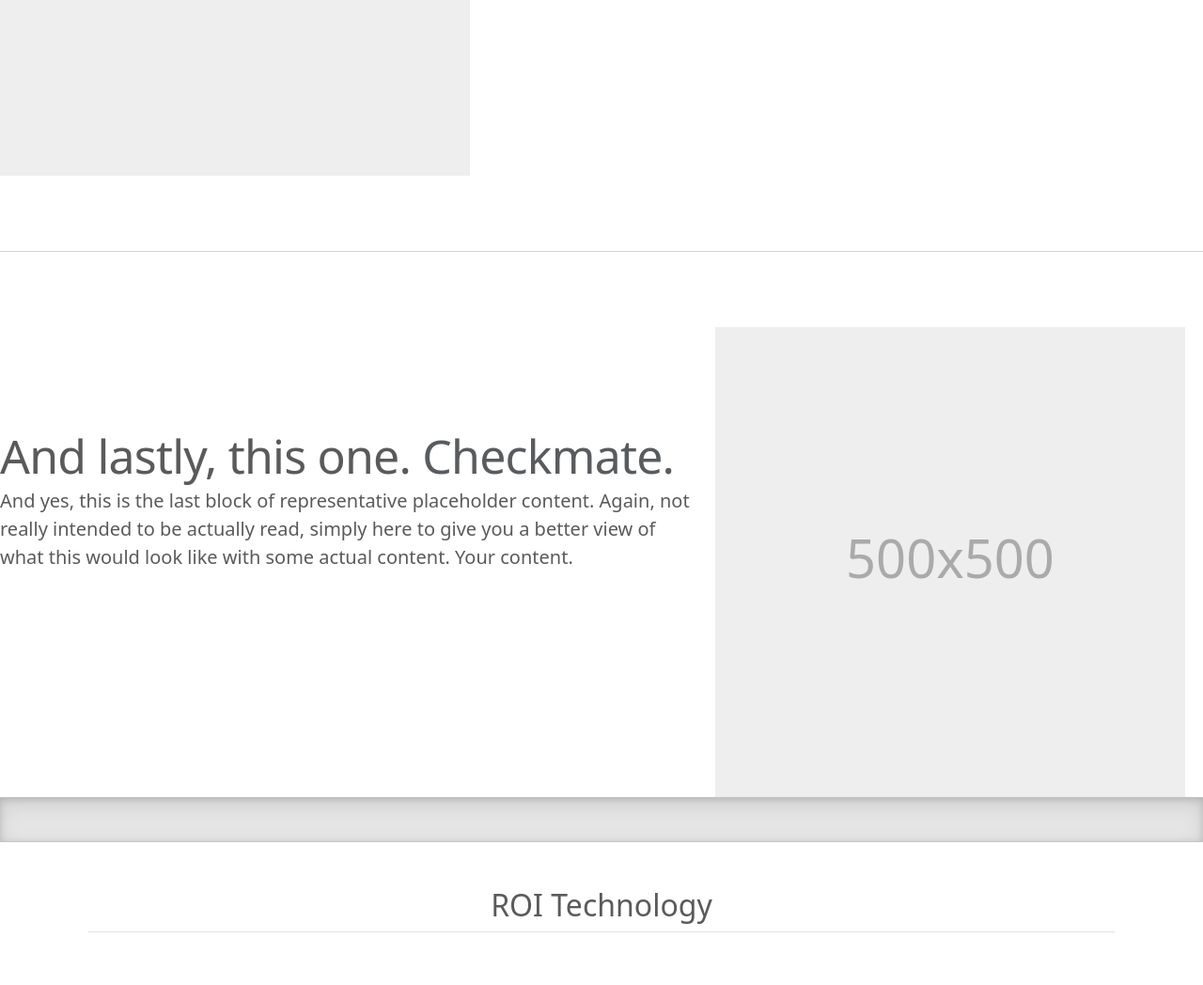
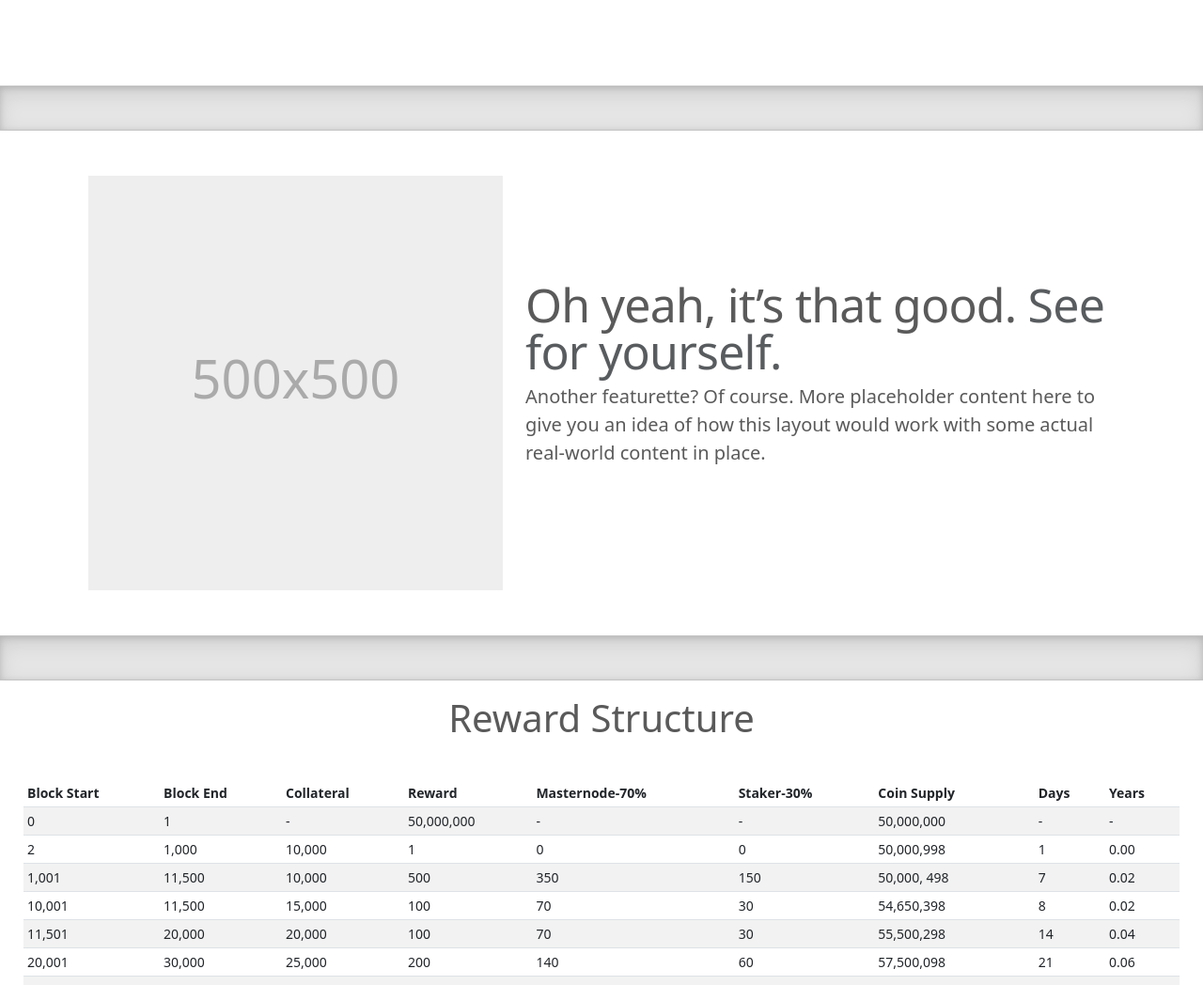
Before and after one commit to the-sharp-solutions/new, a plain HTML site: page index.html in a window 1280 px wide. Shown: the part 1745-2793 px from the top of the page at 94% size. Drawn offline with nearby package versions, Linux system fonts and the light colour scheme.

Commit message:
Update index.html

```diff
--- a/index.html
+++ b/index.html
@@ -178,6 +178,8 @@
             </div>
         </div>
     </div>
+    <div class="b-example-divider"></div>
+    <div class="container col-xxl-8 px-4 py-5">
         <div class="row featurette">
           <div class="col-md-7">
             <h2 class="featurette-heading fw-normal lh-1">First featurette heading. <span class="text-muted">It’ll blow your mind.</span></h2>
@@ -188,6 +190,9 @@
             <!-- <img class="bd-placeholder-img bd-placeholder-img-lg featurette-image img-fluid mx-auto" src="https://img.rawpixel.com/s3fs-private/rawpixel_images/website_content/v978-background-02-kpzgw7o8.jpg?w=800&dpr=1&fit=default&crop=default&q=65&vib=3&con=3&usm=15&bg=F4F4F3&ixlib=js-2.2.1&s=e62663bb68a9df004c04635304ebb5f8" alt="not" title="png" width="500" height="500"> -->
           </div>
         </div>
+    </div>
+
+    <!--
 
     <hr class="featurette-divider">
 
@@ -214,6 +219,7 @@
 
       </div>
     </div>
+    -->
     <div class="b-example-divider"></div>
 <div class="container px-4 py-5" id="hanging-icons">
     <h2 class="pb-2 border-bottom text-center" id="tech">ROI Technology</h2>
@@ -257,6 +263,26 @@
     </div>
   </div>
 
+  <div class="b-example-divider"></div>
+  <div class="container col-xxl-8 px-4 py-5">
+  <div class="row featurette">
+    <div class="col-md-7 order-md-2">
+      <h2 class="featurette-heading fw-normal lh-1">Oh yeah, it’s that good. <span class="text-muted">See for
+          yourself.</span></h2>
+      <p class="lead">Another featurette? Of course. More placeholder content here to give you an idea of how this layout
+        would work with some actual real-world content in place.</p>
+    </div>
+    <div class="col-md-5 order-md-1">
+      <svg class="bd-placeholder-img bd-placeholder-img-lg featurette-image img-fluid mx-auto" width="500" height="500"
+        xmlns="http://www.w3.org/2000/svg" role="img" aria-label="Placeholder: 500x500"
+        preserveAspectRatio="xMidYMid slice" focusable="false">
+        <title>Placeholder</title>
+        <rect width="100%" height="100%" fill="#eee" /><text x="50%" y="50%" fill="#aaa" dy=".3em">500x500</text>
+      </svg>
+
+    </div>
+  </div>
+</div>
   <div class="b-example-divider"></div>
 
   <h1 class="text-center my-3" id="rewards">Reward Structure</h1>
```
Lines whose indentation alone changed are shown as unchanged.
